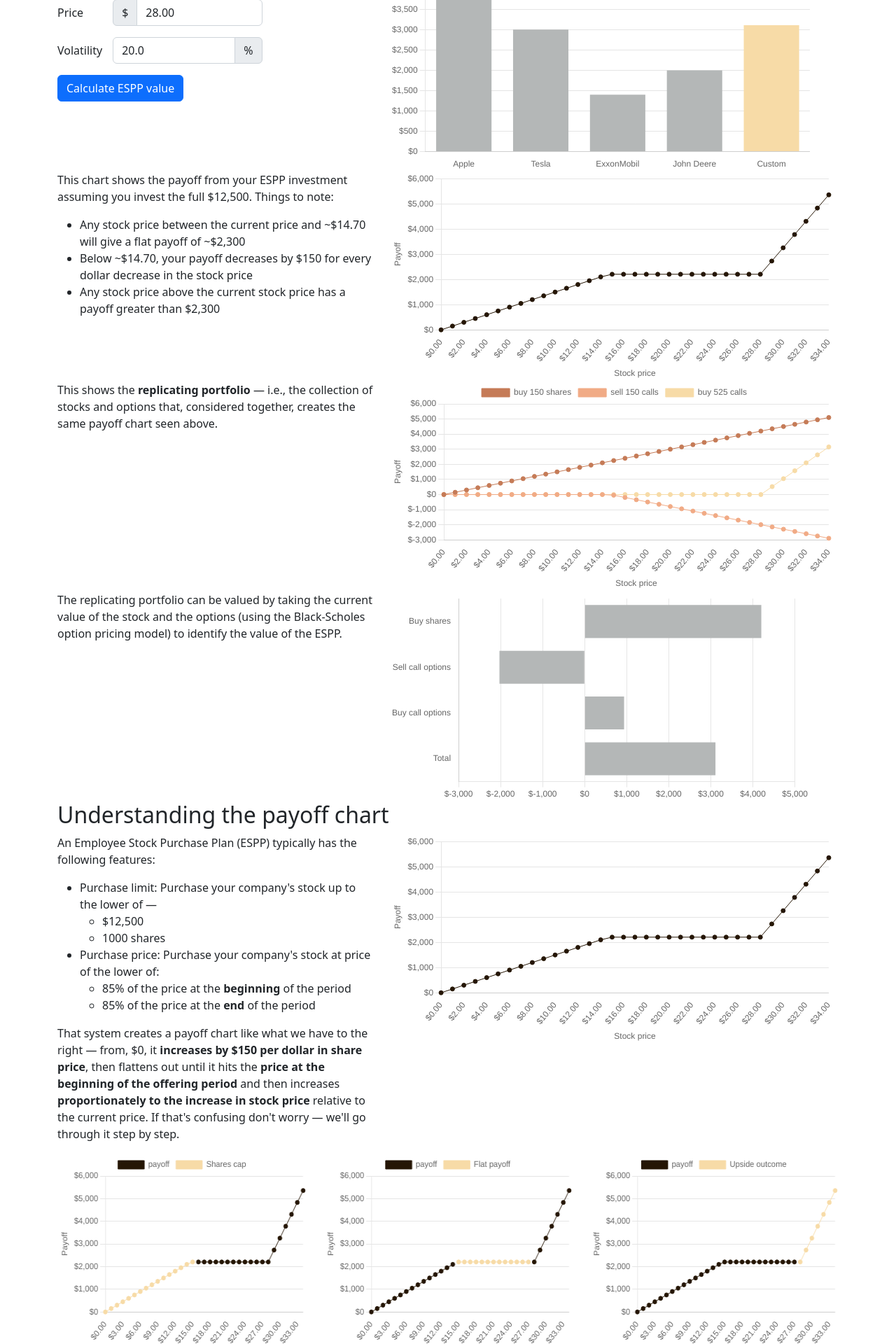
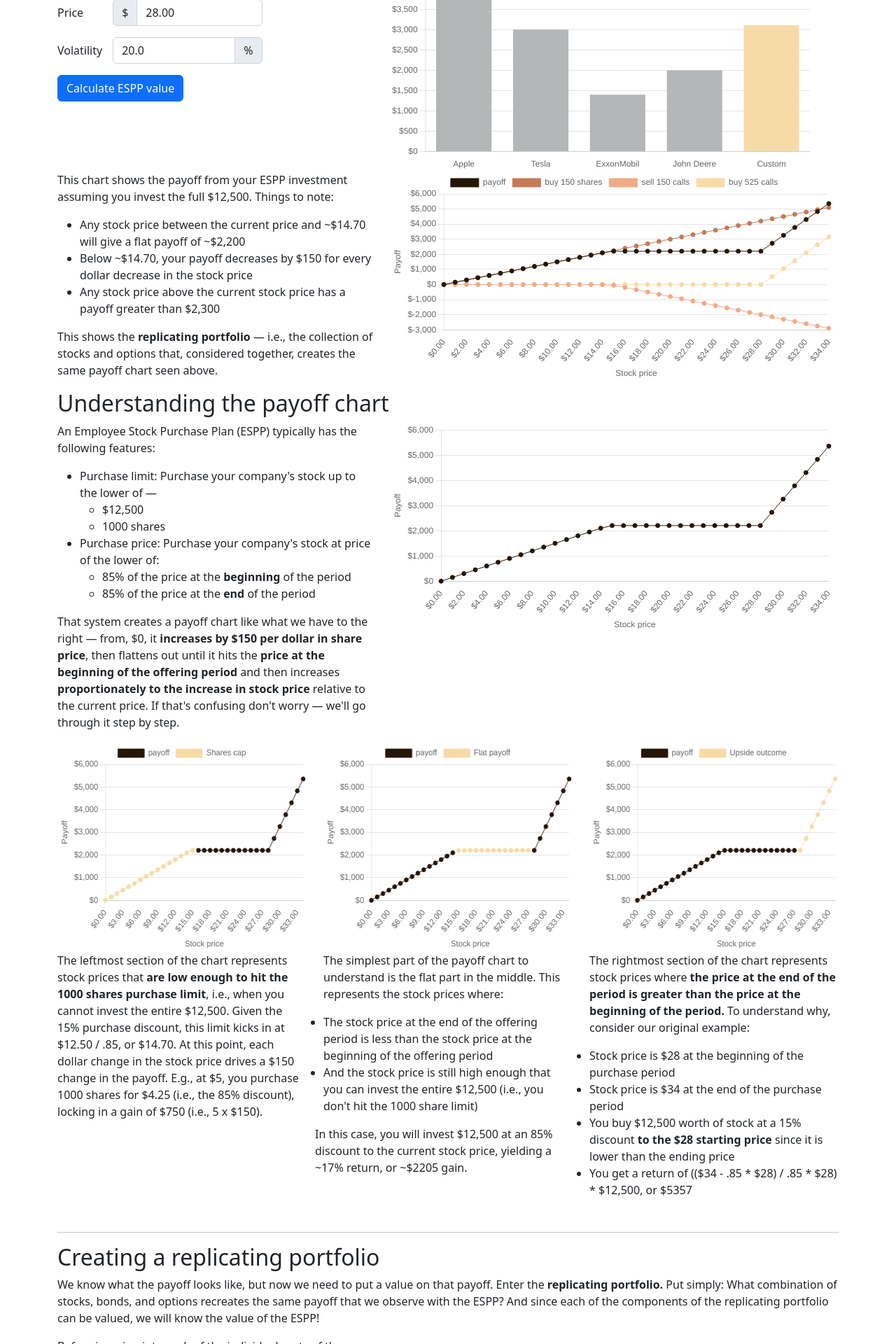
Before and after one commit to edelgm6/espp-payoff, a Django app: page / in a window 1280 px wide. Shown: the part 325-2245 px from the top of the page at 70% size. Run offline with Django 3.2, Linux system fonts and the light colour scheme.

Commit message:
Consolidated charts but need to set default series names for the calculated version

```diff
--- a/templates/index.html
+++ b/templates/index.html
@@ -38,34 +38,17 @@
         <div class="col-md-5">
           <p>This chart shows the payoff from your ESPP investment assuming you invest the full $12,500. Things to note:</p>
           <ul>
-            <li>Any stock price between the current price and ~$14.70 will give a flat payoff of ~$2,300</li>
+            <li>Any stock price between the current price and ~$14.70 will give a flat payoff of ~$2,200</li>
             <li>Below ~$14.70, your payoff decreases by $150 for every dollar decrease in the stock price</li>
             <li>Any stock price above the current stock price has a payoff greater than $2,300</li>
           </ul>
+          <p>
+            This shows the <strong>replicating portfolio</strong> — i.e., the collection of stocks and options that,
+            considered together, creates the same payoff chart seen above.
+          </p>
         </div>
         <div class="col-sm-7" style="height: 300px">
           <canvas id="payoff-chart"></canvas>
-        </div>
-      </div>
-
-      <div class="row">
-        <div class="col-md-5">
-          <p>This shows the <strong>replicating portfolio</strong> — i.e., the collection of stocks and options that,
-          considered together, creates the same payoff chart seen above.</p>
-        </div>
-        <div class="col-md-7" style="height: 300px">
-        <canvas id="portfolio-chart"></canvas>
-        </div>
-      </div>
-
-      <div class="row">
-        <div class="col-md-5">
-          <p>The replicating portfolio can be valued by taking the current value of the stock and the options (using
-            the Black-Scholes option pricing model) to identify the value of the ESPP.</p>
-          </p>
-        </div>
-        <div class="col-md-7" style="height: 300px">
-        <canvas id="value-chart"></canvas>
         </div>
       </div>
 
--- a/web/static/web/js/initial-charts.js
+++ b/web/static/web/js/initial-charts.js
@@ -1,18 +1,9 @@
 var calculatedPayoffsChart = new PayoffChart(
     includePayoff=true,
-    includeBuyShares=false,
-    includeSellCalls=false,
-    includeBuyCalls=false,
-    canvasId='payoff-chart',
-    hideLegend=true
-)
-
-var calculatedPortfolioChart = new PayoffChart(
-    includePayoff=false,
     includeBuyShares=true,
     includeSellCalls=true,
     includeBuyCalls=true,
-    canvasId='portfolio-chart'
+    canvasId='payoff-chart'
 )
 
 const staticPayoffChart = new PayoffChart(
```
Also changed, not shown: templates/valuation-section.html (indentation only).
